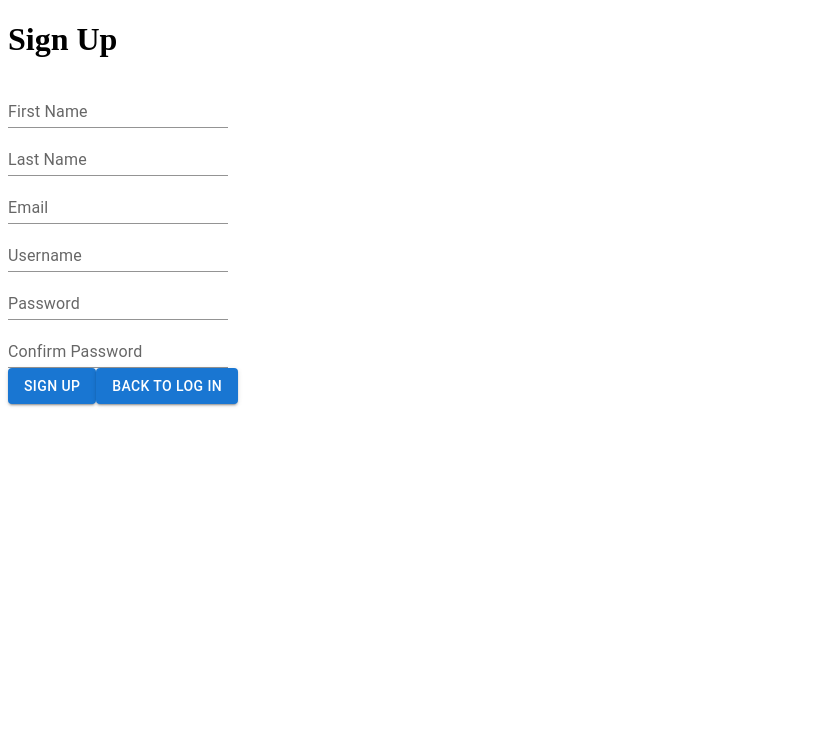
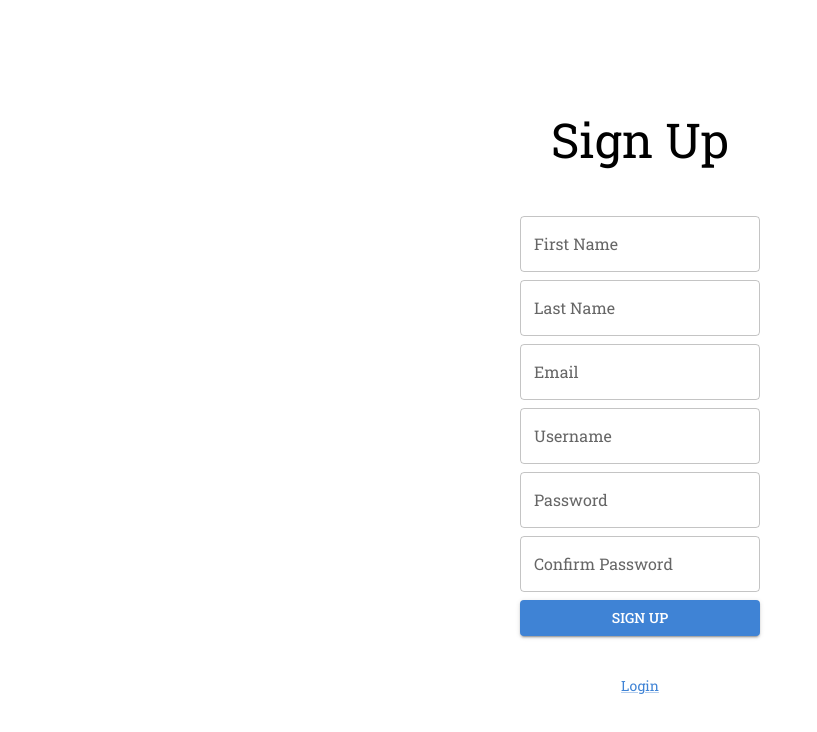
Before and after one commit to Brandydan21/notes-application, a React (Create React App) app in the folder application/client/: page /sign-up in a window 1280 px wide. Shown: the top 732 px of the page, without its empty margins (0-817 px from the left). Built offline with nearby package versions, Linux system fonts and the light colour scheme.

Commit message:
Add styling

```diff
--- a/application/client/package.json
+++ b/application/client/package.json
@@ -5,6 +5,7 @@
   "dependencies": {
     "@emotion/react": "^11.11.4",
     "@emotion/styled": "^11.11.5",
+    "@mui/icons-material": "^5.16.4",
     "@mui/material": "^5.16.4",
     "@testing-library/jest-dom": "^5.17.0",
     "@testing-library/react": "^13.4.0",
--- a/application/client/src/App.tsx
+++ b/application/client/src/App.tsx
@@ -1,14 +1,24 @@
 import React from 'react';
 import {AppRoutes} from './routes';
+import { ThemeProvider, CssBaseline } from '@mui/material';
+import StyledEngineProvider from '@mui/material/StyledEngineProvider';
 import { AuthProvider } from './context/AuthContext';
+import './styles/global.scss';
+import theme from './theme';
 
 function App() {
   return (
-    <div className="App">
-      <AuthProvider>
-        <AppRoutes/>
-      </AuthProvider>
-    </div>
+    <ThemeProvider theme={theme}>
+      <StyledEngineProvider injectFirst>
+        <CssBaseline />
+        <div className="App">
+          <AuthProvider>
+            <AppRoutes/>
+          </AuthProvider>
+        </div>
+      </StyledEngineProvider>
+    </ThemeProvider>
+
   );
 }
 
--- a/application/client/src/components/common/NoteComponent/NoteComponent.tsx
+++ b/application/client/src/components/common/NoteComponent/NoteComponent.tsx
@@ -1,8 +1,6 @@
 import React, { useState } from "react";
 import Box from '@mui/material/Box';
-import Card from '@mui/material/Card';
-import CardActions from '@mui/material/CardActions';
-import CardContent from '@mui/material/CardContent';
+
 import Button from '@mui/material/Button';
 import Typography from '@mui/material/Typography';
 import { DefaultTextField } from '../TextField';
@@ -10,6 +8,14 @@ import { DefaultButton } from '../Button';
 import { useAuth } from "../../../context/AuthContext";
 import axios, {AxiosResponse, AxiosError} from 'axios';
 import { ErrorResponse } from "../../../types";
+import TextField from '@mui/material/TextField';
+import Grid from '@mui/material/Grid';
+import Card from '@mui/material/Card';
+import CardActions from '@mui/material/CardActions';
+import CardContent from '@mui/material/CardContent';
+import Divider from '@mui/material/Divider';
+
+import UpgradeIcon from '@mui/icons-material/Upgrade';
 
 
 interface NoteComponent{
@@ -77,15 +83,37 @@ const NoteComponent: React.FC<NoteComponent> = ({noteId, note_content}) =>{
     }
 
     return(
-        <Card sx={{ minWidth: 275 }}>
-        <CardContent>
-                <DefaultTextField id={noteId.toString()} label={note} variant='standard' onChange={handleNoteChange} />
-        </CardContent>
-        <CardActions>
-          <DefaultButton label='Update' onClick={modifyNote}/>
-          <DefaultButton label='Delete' onClick={deleteNote}/>
-        </CardActions>
-      </Card>
+        <Box
+        sx={{
+          display: 'flex',
+          flexDirection: 'column',
+          height: '300px', // Set the desired height
+          width: '800px',  // Set the desired width
+          gap: 1, // Add spacing between items
+        }}
+      >
+        <TextField
+          id={noteId.toString()}
+          label={note}
+          variant='outlined'
+          onChange={handleNoteChange}
+          multiline
+          rows={9}
+        />
+        <Box sx={{display: 'flex', gap:2,}}>
+        <DefaultButton
+          label='Update'
+          onClick={modifyNote}
+          // Make the button expand to fill available space
+        />
+        <DefaultButton
+          label='Delete'
+          onClick={deleteNote}
+        // Make the button expand to fill available space
+        />
+        </Box>
+      <Divider />
+      </Box>
     );
 }
 
--- a/application/client/src/components/layout/Contents/Contents.tsx
+++ b/application/client/src/components/layout/Contents/Contents.tsx
@@ -5,6 +5,7 @@ import { ErrorResponse } from "../../../types";
 import { content, contentData } from "../../../types";
 import { DefaultButton } from "../../common/Button";
 import NoteComponent from "../../common/NoteComponent/NoteComponent";
+import Box from '@mui/material/Box';
 
 const Contents: React.FC = () =>{
 
@@ -53,9 +54,18 @@ const Contents: React.FC = () =>{
             <p>No notes</p>
           ) : (
             <div>
+             <Box sx={{
+                display: 'flex',
+                alignItems: 'center',
+                justifyContent: 'center',
+                width:'100vh',
+                flexDirection:'column' }}>
               {notes.map(note => (
+                <Box  sx={{p:3, display: 'flex', flexDirection:'column', gap: 1}}>
                 <NoteComponent key= {note.id} noteId={note.id}  note_content={note.content}/>
+                </Box>
               ))}
+            </Box>
             </div>
           )}
 
--- a/application/client/src/components/pages/HomePage/HomePage.tsx
+++ b/application/client/src/components/pages/HomePage/HomePage.tsx
@@ -70,7 +70,6 @@ if(user !== null){
 }else{
   return (
       <div>
-        <Typography className='login_typography'>Login</Typography>
         <Container>
         <Box>
           <LoginPage></LoginPage>
--- a/application/client/src/components/pages/SignUpPage/SignUpPage.tsx
+++ b/application/client/src/components/pages/SignUpPage/SignUpPage.tsx
@@ -5,7 +5,9 @@ import axios, {AxiosResponse, AxiosError} from 'axios';
 import {SignUpData, ErrorResponse,User} from '../../../types'
 import {useAuth} from '../../../context/AuthContext'
 import { useNavigate } from 'react-router-dom';
-
+import Typography from '@mui/material/Typography';
+import Box from '@mui/material/Box';
+import Link from '@mui/material/Link';
 
 const SignUpPage: React.FC = () => {
 
@@ -84,16 +86,27 @@ const SignUpPage: React.FC = () => {
 
     return (
         <div>
-            <h1>Sign Up</h1>
-            <DefaultTextField id='firstName' label='First Name' variant='standard' onChange={handleInputChange} />
-            <DefaultTextField id='lastName' label='Last Name' variant='standard' onChange={handleInputChange}/>
-            <DefaultTextField id='email' label='Email' variant='standard' onChange={handleInputChange} />
-            <DefaultTextField id='username' label='Username' variant='standard' onChange={handleInputChange} />
-            <DefaultTextField id='password' label='Password' variant='standard' onChange={handleInputChange} type='password'/>
-            <DefaultTextField id='confirmPassword' label='Confirm Password' variant='standard' onChange={handleInputChange} type='password'/>
+            <Box sx={{
+                display: 'flex',
+                alignItems: 'center',
+                justifyContent: 'center',
+                height: '100vh',
+                flexDirection:'column' }}>
+            <Typography sx={{p:3}}variant="h3">Sign Up</Typography>
+            <Box sx={{p:3, display: 'flex', flexDirection:'column', gap: 1,}}>
+
+            <DefaultTextField id='firstName' label='First Name' variant='outlined' onChange={handleInputChange} />
+            <DefaultTextField id='lastName' label='Last Name' variant='outlined' onChange={handleInputChange}/>
+            <DefaultTextField id='email' label='Email' variant='outlined' onChange={handleInputChange} />
+            <DefaultTextField id='username' label='Username' variant='outlined' onChange={handleInputChange} />
+            <DefaultTextField id='password' label='Password' variant='outlined' onChange={handleInputChange} type='password'/>
+            <DefaultTextField id='confirmPassword' label='Confirm Password' variant='outlined' onChange={handleInputChange} type='password'/>
             <DefaultButton label='Sign Up' onClick={submitLogin}/>
-            <DefaultButton label=' Back to Log In' onClick={navToLogin}/>
-
+            </Box>
+            <Link href="http://localhost:3006/" variant="body2" sx={{p:2}}>
+                  {"Login"}
+                </Link>
+            </Box>
         </div>
         );
 
--- /dev/null
+++ b/application/client/src/styles/global.scss
@@ -0,0 +1,7 @@
+@import url('https://fonts.googleapis.com/css2?family=Roboto+Slab:wght@100..900&display=swap');
+
+body {
+  font-family: 'Roboto Slab', sans-serif;
+  margin: 0;
+  padding: 0;
+}
--- /dev/null
+++ b/application/client/src/theme.ts
@@ -0,0 +1,22 @@
+// src/theme.ts
+import { createTheme } from '@mui/material/styles';
+
+const theme = createTheme({
+  palette: {
+    primary: {
+        main: '#3f83d5',
+    },
+    background: {
+      default: '#ffffff',
+      paper: '#dddddd'
+    },
+    text: {
+      primary: '#000000',
+    },
+  },
+  typography: {
+    fontFamily: 'Roboto Slab, sans-serif',
+  },
+});
+
+export default theme;
```
Also changed, not shown: application/client/src/components/layout/Login/LoginPage.tsx (+22 -5 lines), 1 other file (tests, documents, lock files or other folders).
